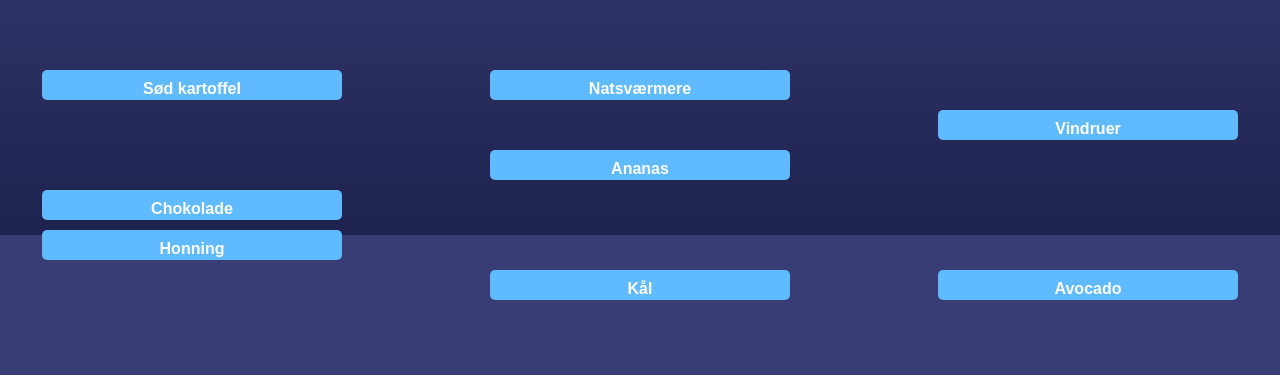
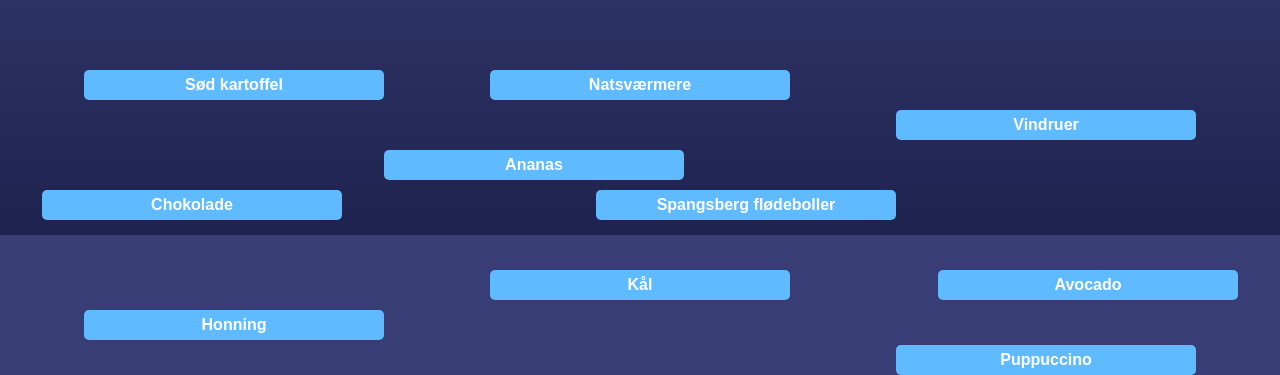
Before and after one commit to MilleRrbk/Javascript-project, a plain HTML site: page index.HTML in a window 1280 px wide. Shown: the part 565-940 px from the top of the page. Before the commit the page ends 910 px from the top, so only its background shows below. Drawn offline with Linux system fonts and the light colour scheme.

Commit message:
alleknappervirker

```diff
--- a/index.HTML
+++ b/index.HTML
@@ -5,7 +5,7 @@
     <meta name="viewport" content="width=device-width, initial-scale=1.0">
     <title>grid  please virk</title>
     <link rel="stylesheet" href="style.css">
-    <script src="script.js">defer</script>
+    <script src="script.js"defer></script>
 </head>
 <body>
     <div class="container">
@@ -20,15 +20,19 @@
             <p>Vælg de ting som en hunde godt kan tåle at spise:</p>
         </div>
 
-        <button id="button1">Sød kartoffel</button>
-        <button id="button2">Natsværmere</button>
-        <button id="button3">Kål</button>
-        <button id="button4">Ananas</button>
-        <button id="button5">Honning</button>
+        <button class="buttons" id="button1" data-status="true">Sød kartoffel</button>
+        <button class="buttons" id="button2" data-status="true">Natsværmere</button>
+        <button class="buttons" id="button3" data-status="true">Kål</button>
+        <button class="buttons" id="button4" data-status="true">Ananas</button>
+        <button class="buttons" id="button5" data-status="true">Honning</button>
 
-        <button id="button6">Chokolade</button>
-        <button id="button7">Vindruer</button>
-        <button id="button8">Avocado</button>
+        <button class="buttons" id="button6" data-status="false">Chokolade</button>
+        <button class="buttons" id="button7" data-status="false">Vindruer</button>
+        <button class="buttons" id="button8" data-status="false">Avocado</button>
+
+        <button class="buttons" id="button9" data-status="true">Puppuccino</button>
+        <button class="buttons" id="button10" data-status="false">Spangsberg flødeboller</button>
+
     </div>
 
 </body>
--- a/script.js
+++ b/script.js
@@ -1,11 +1,112 @@
-const button1 = document.getElementById('Sød kartoffel');
+const sødKartoffel = document.querySelector('#button1');
+sødKartoffel.addEventListener('click', clickHandler);
 
-// Your condition (true or false)
-const condition = true; // Change this to your desired condition
+function clickHandler(evt) {
+  console.log(evt.target);
+  evt.target.style.backgroundColor = 'rgb(120, 200, 40)';
+}
 
-// Change the button color based on the condition
-if (condition) {
-  button.style.backgroundColor = 'green'; // Change to your desired color
-} else {
-  button.style.backgroundColor = 'red'; // Change to your desired color
+
+const natsværmer = document.querySelector('#button2');
+natsværmer.addEventListener('click', clickHandler2);
+
+function clickHandler2(evt) {
+  console.log(evt.target);
+  evt.target.style.backgroundColor = 'rgb(120, 200, 40)';
 }
+
+
+const kål = document.querySelector('#button3');
+kål.addEventListener('click', clickHandler3);
+
+function clickHandler3(evt) {
+  console.log(evt.target);
+  evt.target.style.backgroundColor = 'rgb(120, 200, 40)';
+}
+
+
+const ananas = document.querySelector('#button4');
+ananas.addEventListener('click', clickHandler4);
+
+function clickHandler4(evt) {
+  console.log(evt.target);
+  evt.target.style.backgroundColor = 'rgb(120, 200, 40)';
+}
+
+
+const honning = document.querySelector('#button5');
+honning.addEventListener('click', clickHandler5);
+
+function clickHandler5(evt) {
+  console.log(evt.target);
+  evt.target.style.backgroundColor = 'rgb(120, 200, 40)';
+}
+
+
+const puppuccino = document.querySelector('#button9');
+puppuccino.addEventListener('click', clickHandler9);
+
+function clickHandler9(evt) {
+  console.log(evt.target);
+  evt.target.style.backgroundColor = 'rgb(120, 200, 40)';
+}
+
+
+const chokolade = document.querySelector('#button6');
+chokolade.addEventListener('click', clickHandler6);
+
+function clickHandler6(evt) {
+  console.log(evt.target);
+  evt.target.style.backgroundColor = ('red');
+}
+
+
+const vindruer = document.querySelector('#button7');
+vindruer.addEventListener('click', clickHandler7);
+
+function clickHandler7(evt) {
+  console.log(evt.target);
+  evt.target.style.backgroundColor = ('red');
+}
+
+const avocado = document.querySelector('#button8');
+avocado.addEventListener('click', clickHandler8);
+
+function clickHandler8(evt){
+  console.log(evt.target);
+  evt.target.style.backgroundColor = ('red');
+}
+
+const spangsbergFlødeboller = document.querySelector('#button10');
+spangsbergFlødeboller.addEventListener('click', clickHandler10);
+
+function clickHandler10(evt) {
+  console.log(evt.target);
+  evt.target.style.backgroundColor = ('red');
+}
+
+
+// document.getElementById('button1') = true
+
+// console.log(sødKartoffel)
+
+
+
+
+// const buttonsAll = document.querySelectorAll('.buttons');
+//   console.log(buttonsAll)
+
+// const correctAnswers = ['#button1', '#button2']
+
+// if(correctAnswers === true) {
+//   sødKartoffel.addEventListener('click', clickHandler);
+
+//   function clickHandler(evt) {
+//   console.log(evt.target);
+//   evt.target.style.backgroundColor = 'rgb(120, 200, 40)'
+// }
+
+// }
+
+
+// document.querySelectorAll('.buttons'),
--- a/style.css
+++ b/style.css
@@ -63,11 +63,14 @@
     font-size: 24px;
     font-family: 'Segoe UI', Tahoma, Geneva, Verdana, sans-serif;
     text-shadow: 6px 2px 5px rgb(34, 31, 47);
+
 }
-#button1 { /*sød kartoffel*/
+
+.buttons {
+    font-style: bold;
+    text-align: center;
     background-color: #5fbaff;
     color: #fff;
-    padding: 10px 20px;
     border: none;
     border-radius: 5px;
     font-size: 16px;
@@ -77,119 +80,52 @@
     align-self: center;
     z-index: 1;
     justify-self: center;
+}
+
+#button1 { /*sød kartoffel*/
     grid-column: 1 / 2;
     grid-row: 3 /4;
+    justify-self: end;
 }
 #button2 { /*natsværmer*/
-    background-color: #5fbaff;
-    color: #fff;
-    padding: 10px 20px;
-    border: none;
-    border-radius: 5px;
-    font-size: 16px;
-    font-weight: bold;
-    width: 300px;
-    height: 30px;
-    align-self: center;
-    z-index: 1;
-    justify-self: center;
     grid-column: 2 / 3;
     grid-row: 3 /4;
 }
 #button3 { /*kål*/
-    background-color: #5fbaff;
-    color: #fff;
-    padding: 10px 20px;
-    border: none;
-    border-radius: 5px;
-    font-size: 16px;
-    font-weight: bold;
-    width: 300px;
-    height: 30px;
-    align-self: center;
-    z-index: 1;
-    justify-self: center;
     grid-column: 2 / 3;
     grid-row: 8 / 9;
-
 }
 #button4 { /*ananas*/
-    background-color: #5fbaff;
-    color: #fff;
-    padding: 10px 20px;
-    border: none;
-    border-radius: 5px;
-    font-size: 16px;
-    font-weight: bold;
-    height: 30px;
-    align-self: center;
-    width: 300px;
-    z-index: 1;
-    justify-self: center;
     grid-column: 2 / 3;
     grid-row: 5 / 6;
+    justify-self: start;
 }
 #button5 { /*honning*/
-    background-color: #5fbaff;
-    color: #fff;
-    padding: 10px 20px;
-    border: none;
-    border-radius: 5px;
-    font-size: 16px;
-    font-weight: bold;
-    height: 30px;
-    align-self: center;
-    width: 300px;
-    z-index: 1;
-    justify-self: center;
     grid-column: 1 / 2;
-    grid-row: 7 / 8;
+    grid-row: 9 / 10;
+    justify-self: end;
 }
 #button6 { /*chokolade*/
-    background-color: #5fbaff;
-    color: #fff;
-    padding: 10px 20px;
-    border: none;
-    border-radius: 5px;
-    font-size: 16px;
-    font-weight: bold;
-    height: 30px;
-    align-self: center;
-    width: 300px;
-    z-index: 1;
-    justify-self: center;
     grid-column: 1 / 2;
     grid-row: 6 / 7;
 }
 #button7 { /*vindruer*/
-    background-color: #5fbaff;
-    color: #fff;
-    padding: 10px 20px;
-    border: none;
-    border-radius: 5px;
-    font-size: 16px;
-    font-weight: bold;
-    height: 30px;
-    align-self: center;
-    width: 300px;
-    z-index: 1;
-    justify-self: center;
     grid-column: 3 / 4;
     grid-row: 4 / 5;
+    justify-self: start;
 }
 #button8 { /*avocado*/
-    background-color: #5fbaff;
-    color: #fff;
-    padding: 10px 20px;
-    border: none;
-    border-radius: 5px;
-    font-size: 16px;
-    font-weight: bold;
-    height: 30px;
-    align-self: center;
-    width: 300px;
-    z-index: 1;
-    justify-self: center;
     grid-column: 3 / 4;
     grid-row: 8 / 9;
 }
+
+#button9 { /*puppuccino*/
+    grid-column: 3 / 4;
+    grid-row: 10 / 11;
+    justify-self: start;
+}
+#button10 { /*flødeboller*/
+    grid-column: 2 / 3;
+    grid-row: 6 / 7;
+    justify-self: end;
+}
```
